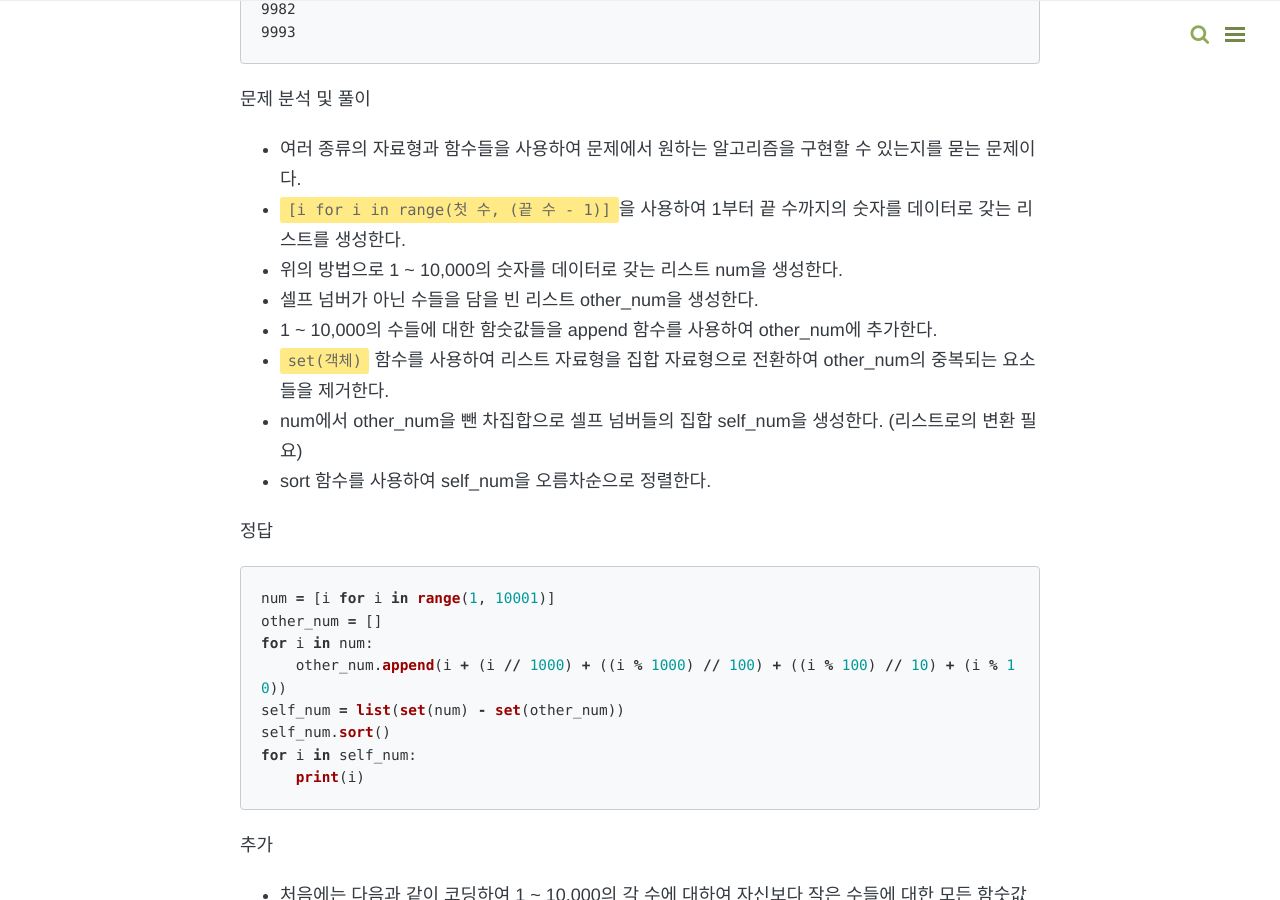
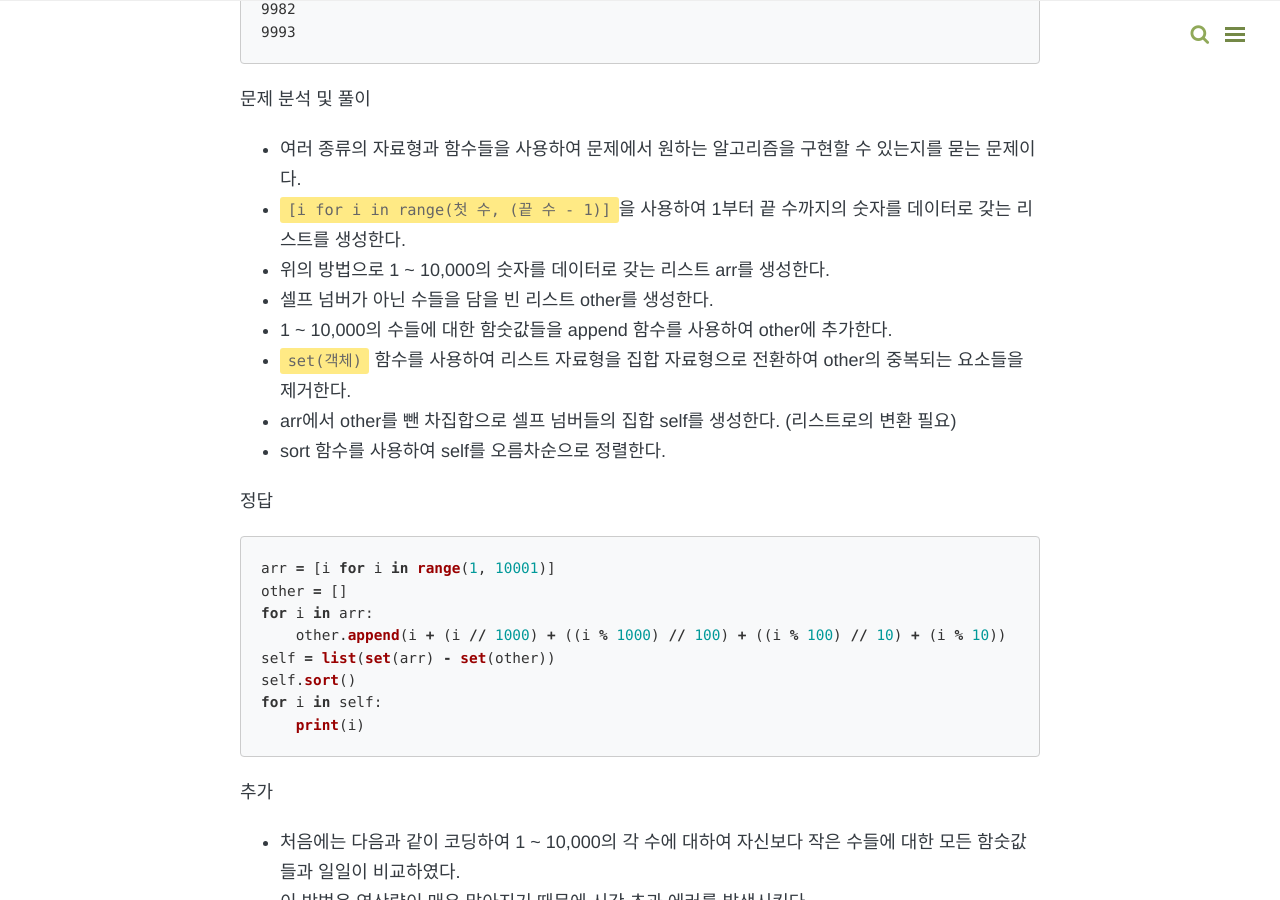
Before and after one commit to yklee1308/yklee1308.github.io, a Jekyll site: the page built from _posts/Baekjoon/2019-12-30-baekjoon_function.md, in a window 1280 px wide and 900 px high, scrolled down 1959 px. Built offline with Jekyll 4.4.1, drawn with Linux system fonts in a browser that asks for light colours; nearby versions of some CDN libraries; comment, search, counter and statistics services are not loaded.

Commit message:
2019-12-30-baekjoon_function_3

````diff
--- a/_posts/Baekjoon/2019-12-30-baekjoon_function.md
+++ b/_posts/Baekjoon/2019-12-30-baekjoon_function.md
@@ -75,22 +75,22 @@ def solve(a):
 문제 분석 및 풀이
 - 여러 종류의 자료형과 함수들을 사용하여 문제에서 원하는 알고리즘을 구현할 수 있는지를 묻는 문제이다.
 - `[i for i in range(첫 수, (끝 수 - 1)]`을 사용하여 1부터 끝 수까지의 숫자를 데이터로 갖는 리스트를 생성한다.
-- 위의 방법으로 1 ~ 10,000의 숫자를 데이터로 갖는 리스트 num을 생성한다.
-- 셀프 넘버가 아닌 수들을 담을 빈 리스트 other_num을 생성한다.
-- 1 ~ 10,000의 수들에 대한 함숫값들을 append 함수를 사용하여 other_num에 추가한다.
-- `set(객체)` 함수를 사용하여 리스트 자료형을 집합 자료형으로 전환하여 other_num의 중복되는 요소들을 제거한다.
-- num에서 other_num을 뺀 차집합으로 셀프 넘버들의 집합 self_num을 생성한다. (리스트로의 변환 필요)
-- sort 함수를 사용하여 self_num을 오름차순으로 정렬한다.
+- 위의 방법으로 1 ~ 10,000의 숫자를 데이터로 갖는 리스트 arr를 생성한다.
+- 셀프 넘버가 아닌 수들을 담을 빈 리스트 other를 생성한다.
+- 1 ~ 10,000의 수들에 대한 함숫값들을 append 함수를 사용하여 other에 추가한다.
+- `set(객체)` 함수를 사용하여 리스트 자료형을 집합 자료형으로 전환하여 other의 중복되는 요소들을 제거한다.
+- arr에서 other를 뺀 차집합으로 셀프 넘버들의 집합 self를 생성한다. (리스트로의 변환 필요)
+- sort 함수를 사용하여 self를 오름차순으로 정렬한다.
 
 정답
 ```python
-num = [i for i in range(1, 10001)]
-other_num = []
-for i in num:
-    other_num.append(i + (i // 1000) + ((i % 1000) // 100) + ((i % 100) // 10) + (i % 10))
-self_num = list(set(num) - set(other_num))
-self_num.sort()
-for i in self_num:
+arr = [i for i in range(1, 10001)]
+other = []
+for i in arr:
+    other.append(i + (i // 1000) + ((i % 1000) // 100) + ((i % 100) // 10) + (i % 10))
+self = list(set(arr) - set(other))
+self.sort()
+for i in self:
     print(i)
 ```
 
````
